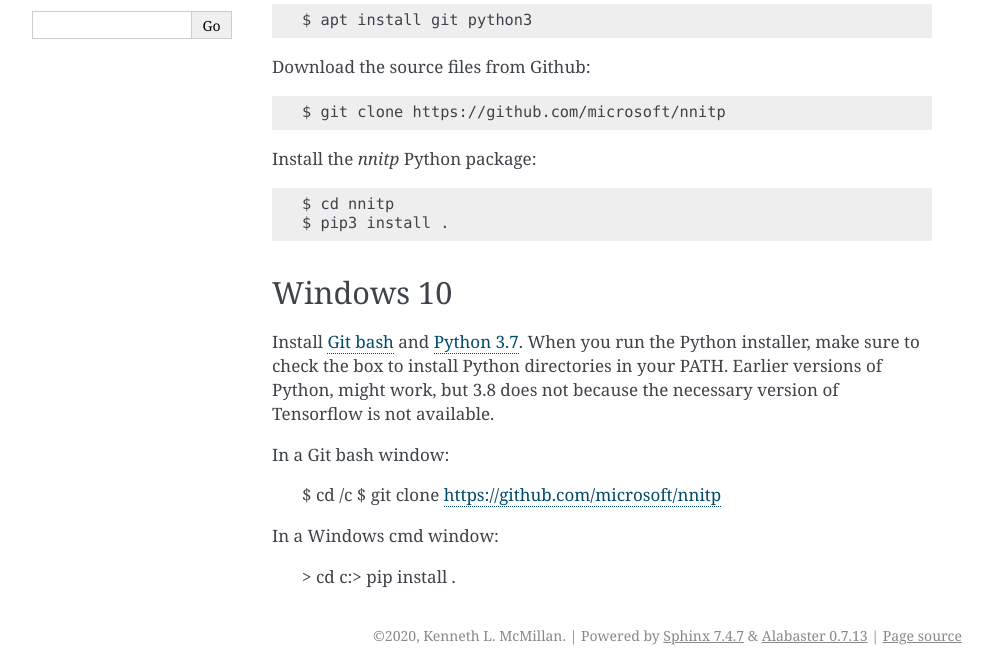
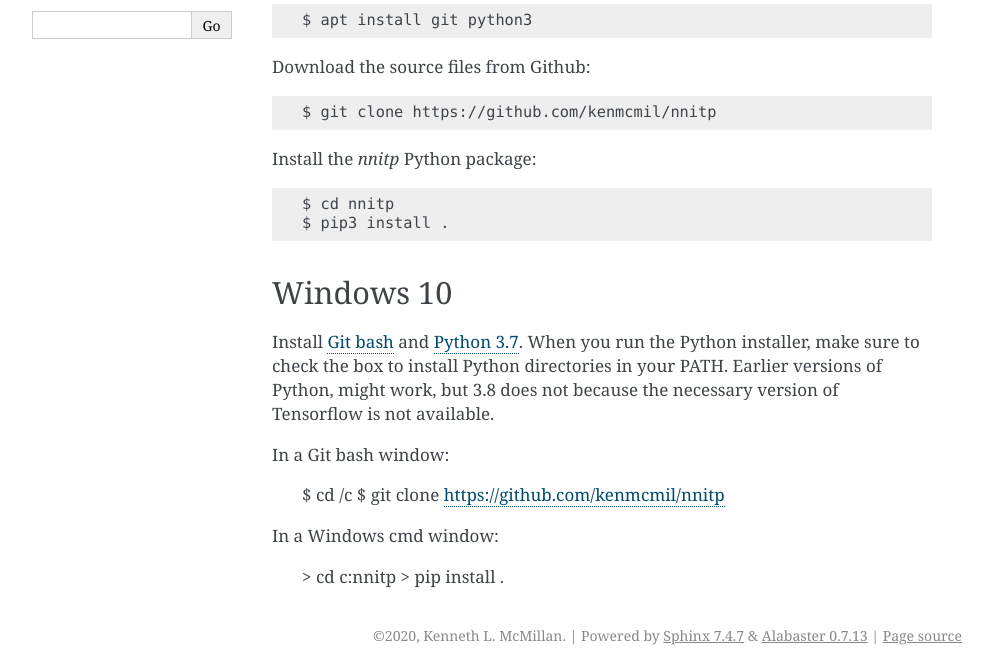
Before and after one commit to microsoft/nnitp, a Sphinx documentation site: the page built from docs/installation.rst, in a window 1280 px wide. Shown: the part 300-972 px from the top of the page, without its empty margins (148-1141 px from the left). Built offline with Sphinx 7.4.7, drawn with Linux system fonts in a browser that asks for light colours.

Commit message:
changed installation doc

```diff
--- a/docs/installation.rst
+++ b/docs/installation.rst
@@ -14,7 +14,7 @@ Install Git and Python 3::
 
 Download the source files from Github::
 
-    $ git clone https://github.com/microsoft/nnitp
+    $ git clone https://github.com/kenmcmil/nnitp
 
 Install the `nnitp` Python package::
 
@@ -33,9 +33,9 @@ because the necessary version of Tensorflow is not available.
 In a Git bash window:
 
     $ cd /c
-    $ git clone https://github.com/microsoft/nnitp
+    $ git clone https://github.com/kenmcmil/nnitp
 
 In a Windows cmd window:
 
-    > cd c:\
+    > cd c:\nnitp
     > pip install .
```
